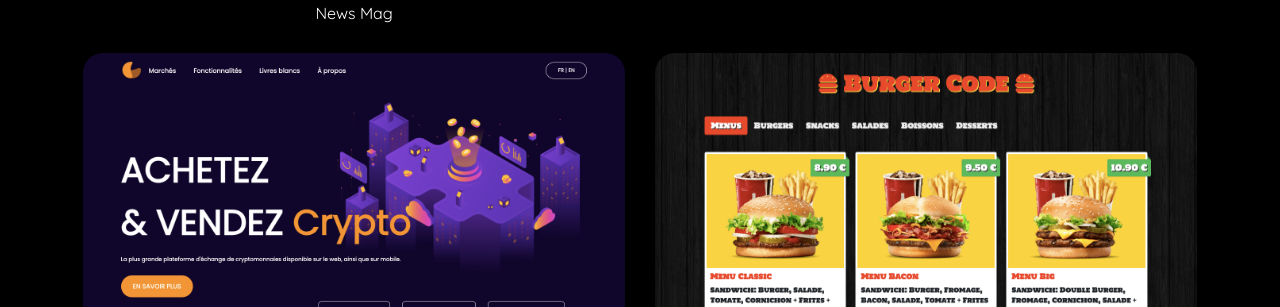
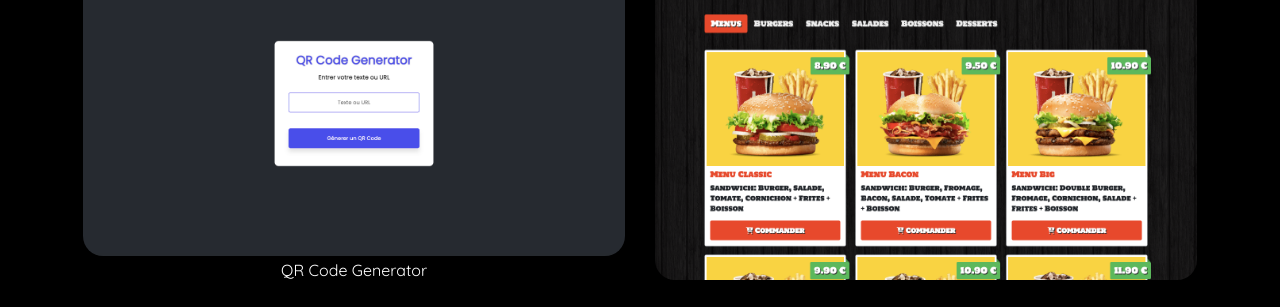
Before and after one commit to Webilys/webilys, a PHP site: page /portfolio.php in a window 1280 px wide. Shown: the part 894-1201 px from the top of the page. Run offline with PHP 8.4, Linux system fonts and the light colour scheme; some libraries are stand-ins or nearby versions.

Commit message:
30/01/2025 16:54

```diff
--- a/includes/galerie-project.php
+++ b/includes/galerie-project.php
@@ -1,12 +1,7 @@
 <?php
 
 echo '
-<a href="https://news-mag.webilys.fr/" target="_blank" class="galerie-item">
-<div>
-  <img src="./assets/img/news-mag.png" alt="News Mag" />
-  <p>News Mag</p>
-</div>
-</a>
+
 <a href="https://voice-converter.webilys.fr/" target="_blank" class="galerie-item">
 <div>
   <img src="./assets/img/voice-converter.png" alt="Voice Converter" />
--- a/index.php
+++ b/index.php
@@ -154,12 +154,12 @@
         </div>
       </div>
       <div class="galerie-container">
-        <a href="https://news-mag.webilys.fr/" target="_blank" class="galerie-item">
+        <!-- <a href="https://news-mag.webilys.fr/" target="_blank" class="galerie-item">
           <div>
             <img src="./assets/img/news-mag.png" alt="News Mag" />
             <p>News Mag</p>
           </div>
-        </a>
+        </a> -->
         <a href="https://voice-converter.webilys.fr/" target="_blank" class="galerie-item">
           <div>
             <img src="./assets/img/voice-converter.png" alt="Voice Converter" />
```
